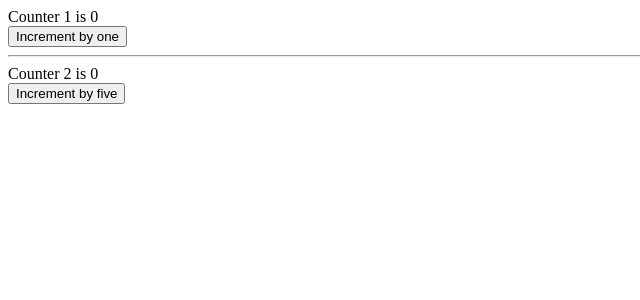
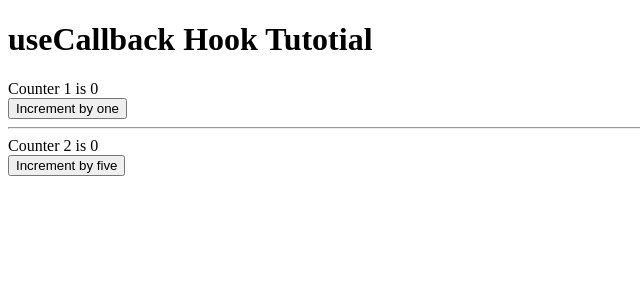
Before and after one commit to uzzal71/think-a-react-way, a React (Vite) app: page / in a window 1280 px wide. Shown: the top 300 px of the page, without its empty margins (0-640 px from the left). Built offline with nearby package versions, Linux system fonts and the light colour scheme.

Commit message:
React useCallback & useMemo hook

```diff
--- a/src/components/useCallBackMemo/Title.jsx
+++ b/src/components/useCallBackMemo/Title.jsx
@@ -3,7 +3,7 @@ import React from 'react';
 const Title = () => {
     return (
         <div>
-
+            <h1>useCallback Hook Tutotial</h1>
         </div>
     );
 };
```
